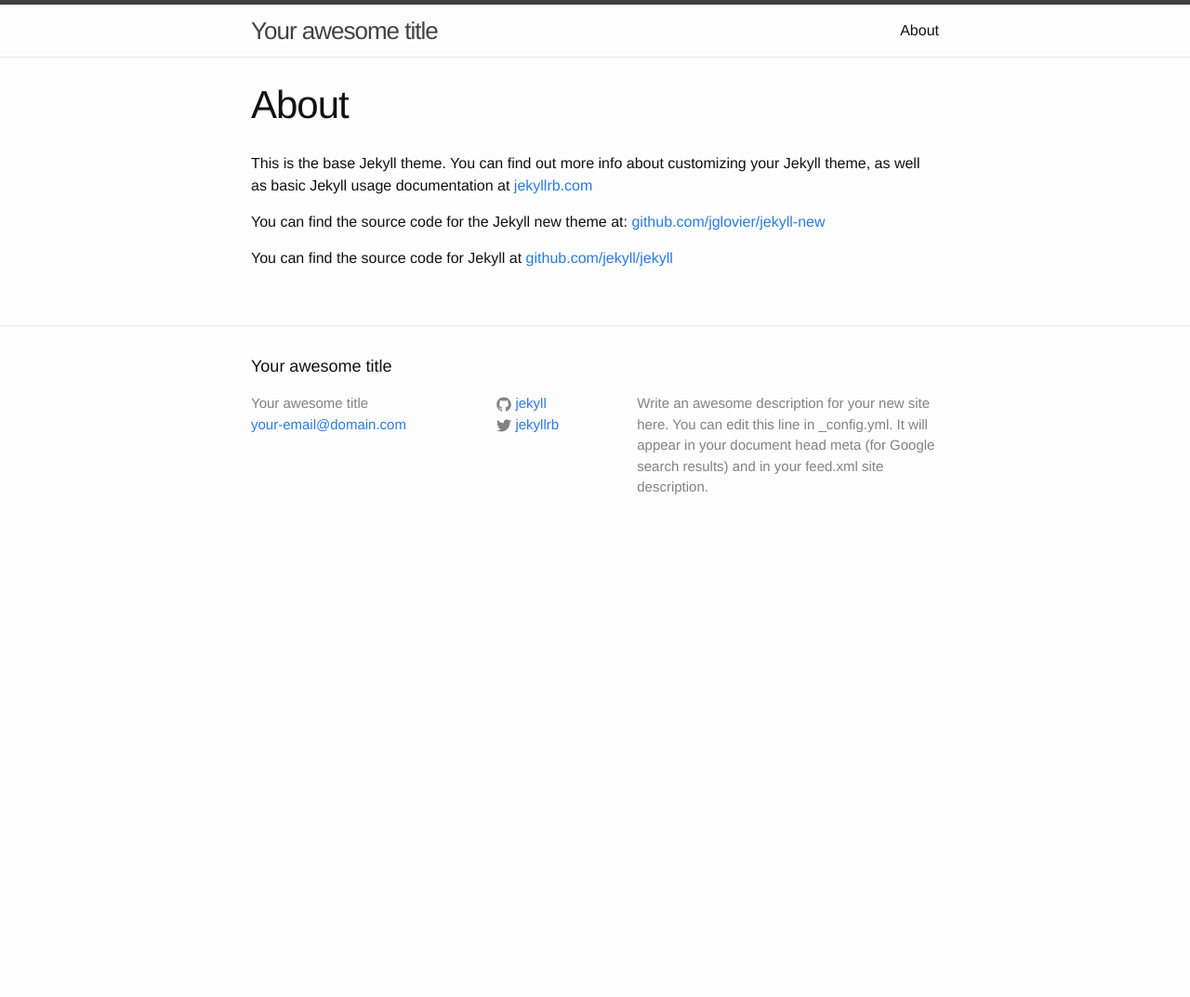
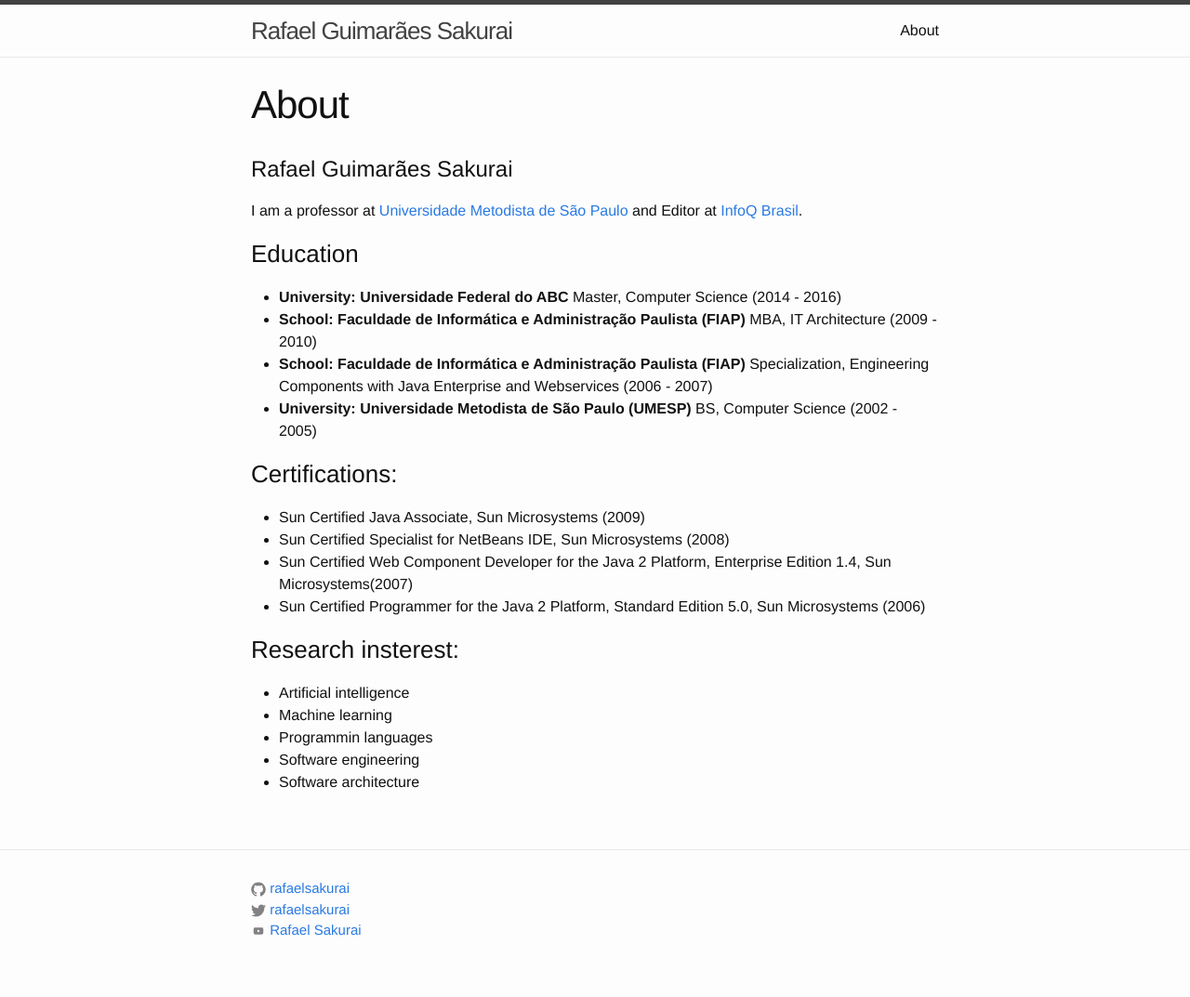
Before and after one commit to rafaelsakurai/rafaelsakurai.github.io, a Jekyll site: the page built from about.md, in a window 1280 px wide. Shown: the whole page at 93% size. Built offline with Jekyll 4.4.1, drawn with Linux system fonts in a browser that asks for light colours; before the commit the page ends 900 px from its top, so only the background shows below that.

Commit message:
Atualizando página inicial e sobre

```diff
--- a/_config.yml
+++ b/_config.yml
@@ -1,14 +1,14 @@
 # Site settings
-title: Your awesome title
+title: Rafael Guimarães Sakurai
 email: your-email@domain.com
 description: > # this means to ignore newlines until "baseurl:"
   Write an awesome description for your new site here. You can edit this
   line in _config.yml. It will appear in your document head meta (for
   Google search results) and in your feed.xml site description.
 baseurl: "" # the subpath of your site, e.g. /blog/
-url: "http://yourdomain.com" # the base hostname & protocol for your site
-twitter_username: jekyllrb
-github_username:  jekyll
+url: "http://rafaelsakurai.github.io" # the base hostname & protocol for your site
+twitter_username: rafaelsakurai
+github_username:  rafaelsakurai
 
 # Build settings
 markdown: kramdown
--- a/_includes/footer.html
+++ b/_includes/footer.html
@@ -2,17 +2,8 @@
 
   <div class="wrapper">
 
-    <h2 class="footer-heading">{{ site.title }}</h2>
-
     <div class="footer-col-wrapper">
       <div class="footer-col  footer-col-1">
-        <ul class="contact-list">
-          <li>{{ site.title }}</li>
-          <li><a href="mailto:{{ site.email }}">{{ site.email }}</a></li>
-        </ul>
-      </div>
-
-      <div class="footer-col  footer-col-2">
         <ul class="social-media-list">
           {% if site.github_username %}
           <li>
@@ -42,11 +33,15 @@
             </a>
           </li>
           {% endif %}
+          <li>
+            <a href="https://www.youtube.com/channel/UCDeAtpxUI00trcztD4AGSjg" title="YouTube">
+              <span class="icon  icon--youtube">
+              <svg viewBox="0 0 512 512"><path fill="#828282" d="M422.6 193.6c-5.3-45.3-23.3-51.6-59-54 -50.8-3.5-164.3-3.5-215.1 0 -35.7 2.4-53.7 8.7-59 54 -4 33.6-4 91.1 0 124.8 5.3 45.3 23.3 51.6 59 54 50.9 3.5 164.3 3.5 215.1 0 35.7-2.4 53.7-8.7 59-54C426.6 284.8 426.6 227.3 422.6 193.6zM222.2 303.4v-94.6l90.7 47.3L222.2 303.4z"/></svg><!--[if lt IE 9]><em>YouTube</em><![endif]-->
+              </span>
+              <span class="username">Rafael Sakurai</span>
+            </a>
+          </li>
         </ul>
-      </div>
-
-      <div class="footer-col  footer-col-3">
-        <p class="text">{{ site.description }}</p>
       </div>
     </div>
 
--- a/about.md
+++ b/about.md
@@ -4,8 +4,29 @@ title: About
 permalink: /about/
 ---
 
-This is the base Jekyll theme. You can find out more info about customizing your Jekyll theme, as well as basic Jekyll usage documentation at [jekyllrb.com](http://jekyllrb.com/)
+<h1>Rafael Guimarães Sakurai</h1>
 
-You can find the source code for the Jekyll new theme at: [github.com/jglovier/jekyll-new](https://github.com/jglovier/jekyll-new)
+I am a professor at [Universidade Metodista de São Paulo](htttp://www.metodista.br) and Editor at [InfoQ Brasil](http://www.infoq.com/br).
 
-You can find the source code for Jekyll at [github.com/jekyll/jekyll](https://github.com/jekyll/jekyll)
+<h3>Education</h3>
+<ul>
+	<li><b>University: Universidade Federal do ABC</b> Master, Computer Science (2014 - 2016)</li>
+	<li><b>School: Faculdade de Informática e Administração Paulista (FIAP)</b> MBA, IT Architecture (2009 - 2010)</li>
+	<li><b>School: Faculdade de Informática e Administração Paulista (FIAP)</b> Specialization, Engineering Components with Java Enterprise and Webservices (2006 - 2007)</li>
+	<li><b>University: Universidade Metodista de São Paulo (UMESP)</b> BS, Computer Science (2002 - 2005)</li>
+</ul>
+<h3>Certifications:</h3>
+<ul>
+	<li>Sun Certified Java Associate, Sun Microsystems (2009)</li>
+	<li>Sun Certified Specialist for NetBeans IDE, Sun Microsystems (2008)</li>
+	<li>Sun Certified Web Component Developer for the Java 2 Platform, Enterprise Edition 1.4, Sun Microsystems(2007)</li>
+	<li>Sun Certified Programmer for the Java 2 Platform, Standard Edition 5.0, Sun Microsystems (2006)</li>
+</ul>
+<h3>Research insterest:</h3>
+<ul>
+	<li>Artificial intelligence</li>
+	<li>Machine learning</li>
+	<li>Programmin languages</li>
+	<li>Software engineering</li>
+	<li>Software architecture</li>
+</ul>
```
Also changed, not shown: 2 other files.
